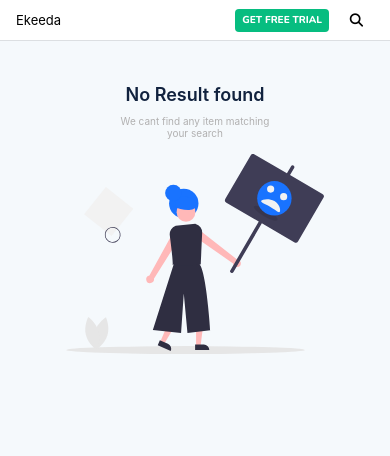
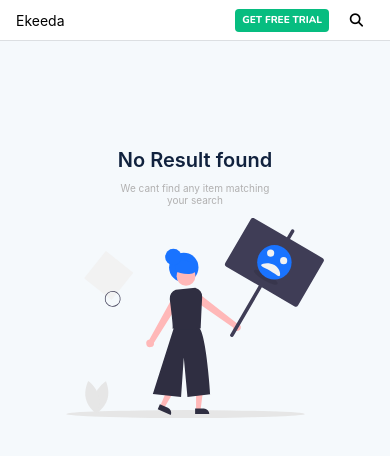
Before and after one commit to iamdkcoder/ekeeda-search-page, a plain HTML site: page index.html in a window 390 px wide. Drawn offline with nearby package versions, Linux system fonts and the light colour scheme.

Commit message:
checking3

```diff
--- a/style1.css
+++ b/style1.css
@@ -126,7 +126,7 @@ ul li.trial button {
 
   .message {
     height: 0;
-    top: -80%;
+    top: -65%;
   }
   .message .text {
     width: 160px;
@@ -136,7 +136,7 @@ ul li.trial button {
     padding: 0;
   }
   .message h1 {
-    font-size: 18px;
+    font-size: 20px;
     font-weight: 600;
     margin-bottom: 10px;
   }
@@ -148,9 +148,11 @@ ul li.trial button {
     color: #b1b0b0;
   }
   span {
-    font-size: small;
+    font-size: 14px;
   }
   nav {
+    padding-top: 3px;
+    padding-bottom: 3px;
     height: 40px;
   }
   img {
```
